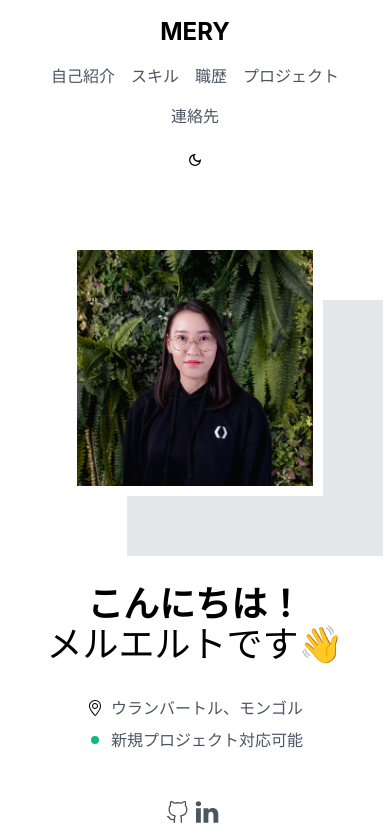
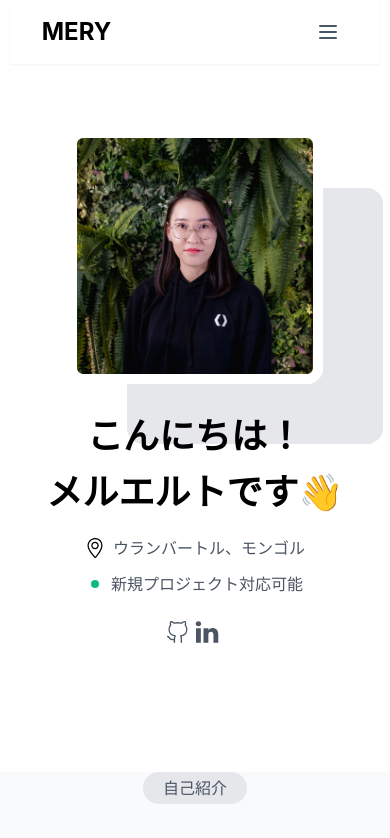
Before and after one commit to Myeruyert/Portfolio_page, a Next.js app: page / in a window 390 px wide. Shown: the top 838 px of the page. Built offline with nearby package versions, Linux system fonts and the light colour scheme.

Commit message:
responsive design

```diff
--- a/src/components/header/index.jsx
+++ b/src/components/header/index.jsx
@@ -6,6 +6,7 @@ import { useEffect, useState } from "react";
 const Header = () => {
   const { theme, setTheme } = useTheme();
   const [mounted, setMounted] = useState(false);
+  const [isMenuOpen, setIsMenuOpen] = useState(false);
 
   useEffect(() => {
     setMounted(true);
@@ -15,108 +16,102 @@ const Header = () => {
     const element = document.getElementById(sectionId);
     if (element) {
       element.scrollIntoView({ behavior: "smooth" });
+      setIsMenuOpen(false);
     }
   };
 
-  if (!mounted) {
   return (
-      <header className="flex flex-col md:flex-row justify-between items-center py-4 px-4 md:px-0 gap-4">
+    <header className="fixed top-0 left-0 right-0 bg-white dark:bg-slate-900 z-50 shadow-sm">
+      <div className="max-w-7xl mx-auto px-4 sm:px-6 lg:px-8">
+        <div className="flex justify-between items-center h-16">
           <h1 className="text-2xl md:text-3xl font-bold">MERY</h1>
-        <div className="flex flex-col sm:flex-row text-base items-center gap-4 sm:gap-6">
-          <ul className="flex flex-wrap justify-center gap-4 sm:gap-6 mr-0 sm:mr-6">
-            <li>
+
+          {/* Mobile menu button */}
           <button
-                onClick={() => scrollToSection("about")}
-                className="cursor-pointer hover:text-gray-600">
-                自己紹介
+            onClick={() => setIsMenuOpen(!isMenuOpen)}
+            className="md:hidden p-2 rounded-md text-gray-600 hover:text-gray-900 hover:bg-gray-100">
+            <svg
+              className="h-6 w-6"
+              fill="none"
+              viewBox="0 0 24 24"
+              stroke="currentColor">
+              <path
+                strokeLinecap="round"
+                strokeLinejoin="round"
+                strokeWidth={2}
+                d={
+                  isMenuOpen
+                    ? "M6 18L18 6M6 6l12 12"
+                    : "M4 6h16M4 12h16M4 18h16"
+                }
+              />
+            </svg>
+          </button>
+
+          {/* Desktop navigation */}
+          <nav className="hidden md:flex items-center space-x-8">
+            <ul className="flex space-x-6">
+              {["自己紹介", "スキル", "職歴", "プロジェクト", "連絡先"].map(
+                (item, index) => (
+                  <li key={index}>
+                    <button
+                      onClick={() =>
+                        scrollToSection(
+                          ["about", "skills", "experience", "work", "footer"][
+                            index
+                          ]
+                        )
+                      }
+                      className="text-gray-600 hover:text-gray-900 dark:text-gray-300 dark:hover:text-white transition-colors">
+                      {item}
                     </button>
                   </li>
-            <li>
+                )
+              )}
+            </ul>
             <button
-                onClick={() => scrollToSection("skills")}
-                className="cursor-pointer hover:text-gray-600">
-                スキル
+              onClick={() => setTheme(theme === "dark" ? "light" : "dark")}
+              className="p-2 rounded-full hover:bg-gray-100 dark:hover:bg-gray-800 transition-colors">
+              {theme === "light" ? (
+                <MdOutlineLightMode size={20} />
+              ) : (
+                <MdOutlineDarkMode size={20} />
+              )}
             </button>
-            </li>
-            <li>
+          </nav>
+        </div>
+
+        {/* Mobile navigation */}
+        <div className={`md:hidden ${isMenuOpen ? "block" : "hidden"}`}>
+          <div className="px-2 pt-2 pb-3 space-y-1">
+            {["自己紹介", "スキル", "職歴", "プロジェクト", "連絡先"].map(
+              (item, index) => (
                 <button
-                onClick={() => scrollToSection("experience")}
-                className="cursor-pointer hover:text-gray-600">
-                職歴
+                  key={index}
+                  onClick={() =>
+                    scrollToSection(
+                      ["about", "skills", "experience", "work", "footer"][index]
+                    )
+                  }
+                  className="block w-full text-left px-3 py-2 rounded-md text-base font-medium text-gray-600 hover:text-gray-900 hover:bg-gray-50 dark:text-gray-300 dark:hover:text-white dark:hover:bg-gray-800">
+                  {item}
                 </button>
-            </li>
-            <li>
+              )
+            )}
             <button
-                onClick={() => scrollToSection("work")}
-                className="cursor-pointer hover:text-gray-600">
-                プロジェクト
-              </button>
-            </li>
-            <li>
-              <button
-                onClick={() => scrollToSection("footer")}
-                className="cursor-pointer hover:text-gray-600">
-                連絡先
-              </button>
-            </li>
-          </ul>
-          <div className="flex gap-4 items-center">
-            <button className="p-2 rounded-full focus:outline-none focus:ring-1 focus:ring-gray-500">
-              {/* Placeholder for theme icon */}
+              onClick={() => setTheme(theme === "dark" ? "light" : "dark")}
+              className="w-full text-left px-3 py-2 rounded-md text-base font-medium text-gray-600 hover:text-gray-900 hover:bg-gray-50 dark:text-gray-300 dark:hover:text-white dark:hover:bg-gray-800 flex items-center">
+              {theme === "light" ? (
+                <>
+                  <MdOutlineLightMode className="mr-2" /> ライトモード
+                </>
+              ) : (
+                <>
+                  <MdOutlineDarkMode className="mr-2" /> ダークモード
+                </>
+              )}
             </button>
           </div>
-        </div>
-      </header>
-    );
-  }
-
-  return (
-    <header className="flex flex-col md:flex-row justify-between items-center py-4 px-4 md:px-0 gap-4">
-      <h1 className="text-2xl md:text-3xl font-bold">MERY</h1>
-      <div className="flex flex-col sm:flex-row text-base items-center gap-4 sm:gap-6">
-        <ul className="flex flex-wrap justify-center gap-4 sm:gap-6 mr-0 sm:mr-6">
-          <li>
-            <button
-              onClick={() => scrollToSection("about")}
-              className="cursor-pointer hover:text-gray-600">
-              自己紹介
-            </button>
-          </li>
-          <li>
-            <button
-              onClick={() => scrollToSection("skills")}
-              className="cursor-pointer hover:text-gray-600">
-              スキル
-            </button>
-          </li>
-          <li>
-            <button
-              onClick={() => scrollToSection("experience")}
-              className="cursor-pointer hover:text-gray-600">
-              職歴
-            </button>
-          </li>
-          <li>
-            <button
-              onClick={() => scrollToSection("work")}
-              className="cursor-pointer hover:text-gray-600">
-              プロジェクト
-            </button>
-          </li>
-          <li>
-            <button
-              onClick={() => scrollToSection("footer")}
-              className="cursor-pointer hover:text-gray-600">
-              連絡先
-            </button>
-          </li>
-        </ul>
-        <div className="flex gap-4 items-center">
-          <button
-            onClick={() => setTheme(theme === "dark" ? "light" : "dark")}
-            className="p-2 rounded-full focus:outline-none focus:ring-1 focus:ring-gray-500">
-            {theme === "light" ? <MdOutlineLightMode /> : <MdOutlineDarkMode />}
-          </button>
         </div>
       </div>
     </header>
--- a/src/components/sections/index.jsx
+++ b/src/components/sections/index.jsx
@@ -5,31 +5,41 @@ import SocialLinks from "../small_components/socialLinks";
 
 const Intro = () => {
   return (
-    <section className="flex flex-col-reverse md:flex-row justify-between py-12 md:py-24 px-4 md:px-20 gap-8">
-      <div className="w-full md:w-1/2 text-center md:text-left">
-        <div className="text mb-8 md:mb-12">
-          <h1 className="text-4xl md:text-6xl font-bold">こんにちは！</h1>
-          <h1 className="text-4xl md:text-6xl font-bold　mt-2">
+    <section className=" py-32 px-4 sm:px-6 lg:px-8 max-w-7xl mx-auto">
+      <div className="flex flex-col-reverse lg:flex-row items-center justify-between gap-8 lg:gap-12">
+        <div className="w-full lg:w-1/2 text-center lg:text-left space-y-6">
+          <div className="space-y-4">
+            <h1 className="text-4xl sm:text-5xl lg:text-6xl font-bold">
+              こんにちは！
+            </h1>
+            <h1 className="text-4xl sm:text-5xl lg:text-6xl font-bold">
               メルエルトです👋
             </h1>
           </div>
-        <div className="mb-12">
-          <div className="mb-2 flex items-center justify-center md:justify-start">
-            <SlLocationPin className="mr-2" />
+
+          <div className="space-y-3">
+            <div className="flex items-center justify-center lg:justify-start space-x-2">
+              <SlLocationPin className="text-xl" />
               <span>ウランバートル、モンゴル</span>
             </div>
-          <div className="flex items-center justify-center md:justify-start">
-            <GoDotFill className="mr-2 text-emerald-500" />
+            <div className="flex items-center justify-center lg:justify-start space-x-2">
+              <GoDotFill className="text-emerald-500" />
               <span>新規プロジェクト対応可能</span>
             </div>
           </div>
-        <div className="logos flex justify-center md:justify-start">
+
+          <div className="flex justify-center lg:justify-start">
             <SocialLinks />
           </div>
         </div>
+
+        <div className="w-full lg:w-1/2 flex justify-center lg:justify-end">
           <div
-        className="introImage w-64 h-64 md:w-80 md:h-80 mx-auto mb-14 md:mb-0 md:mx-0 bg-no-repeat bg-[length:100%] bg-center"
-        style={{ backgroundImage: "url('images/IMG_0158.jpg')" }}></div>
+            className="w-64 h-64 sm:w-80 sm:h-80 introImage bg-no-repeat bg-cover bg-center rounded-2xl"
+            style={{ backgroundImage: "url('images/IMG_0158.jpg')" }}
+          />
+        </div>
+      </div>
     </section>
   );
 };
```
Lines whose indentation alone changed are shown as unchanged.
